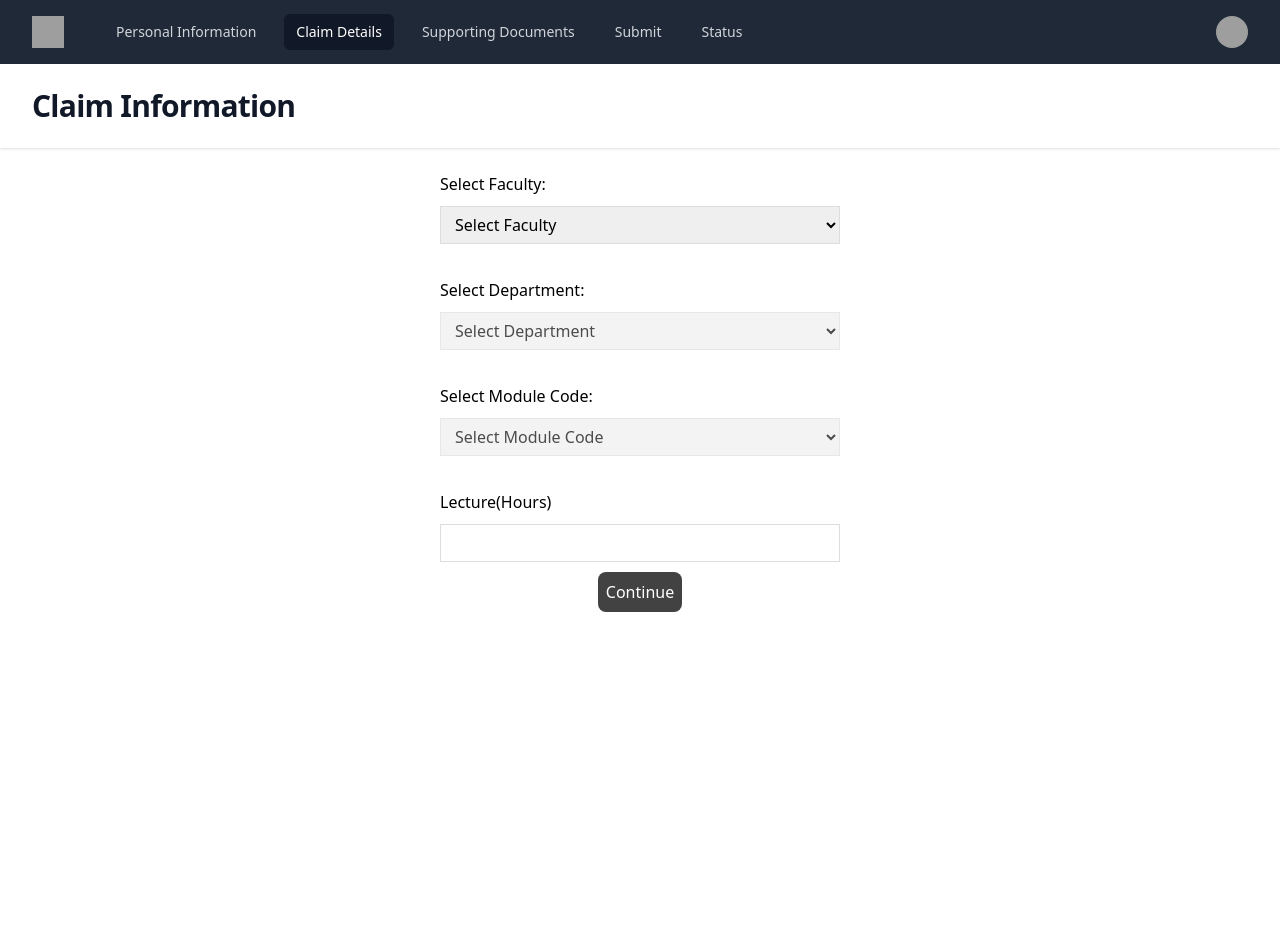
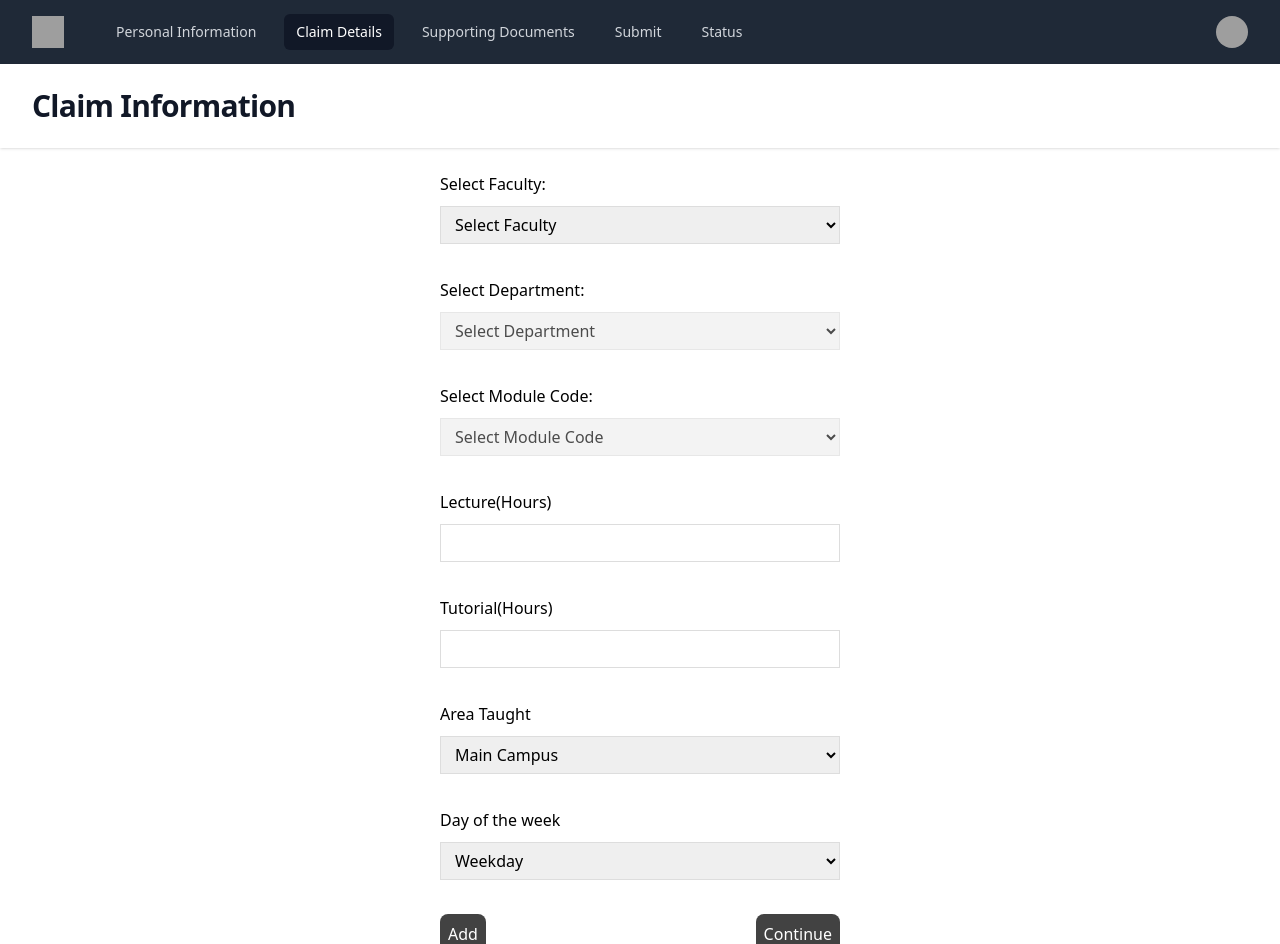
Before and after one commit to Captnatty615/Extra-Workload-Claim-system, a React (Vite) app in the folder react/: page /Claim in a window 1280 px wide. Shown: the top 944 px of the page. Before the commit the page ends 800 px from the top, so only its background shows below. Built offline with nearby package versions, Linux system fonts and the light colour scheme; grey boxes are pictures that could not be loaded.

Commit message:
modified the claim form by adding an add button to add more data

```diff
--- a/react/src/index.css
+++ b/react/src/index.css
@@ -27,3 +27,7 @@
     border-radius: 8px;
     cursor: pointer;
 }
+.button-container {
+    display: flex;
+    justify-content: space-between;
+}
--- a/react/src/views/Claim.jsx
+++ b/react/src/views/Claim.jsx
@@ -3,7 +3,33 @@ import { useNavigate } from "react-router-dom";
 
 export default function Claim() {
   let navigate = useNavigate();
+  const [formData, setFormData] = useState({ faculty: '', department: '', module_code: '', lecture: '', tutorial: '', area: '', day: '' });
 
+  const handleChange = (e) => {
+
+    setFormData({
+      ...formData,
+      [e.target.name]: e.target.value,
+    });
+  }
+
+  const handleAddAnother = () => {
+    // Clearing all fields
+    setFormData({
+      faculty: '',
+      department: '',
+      module_code: '',
+      lecture: '',
+      tutorial: '',
+      area: '',
+      day: '',
+    });
+
+    // Clearing the selected values as well
+  setSelectedFaculty('');
+  setSelectedDepartment('');
+  setSelectedModuleCode('');
+  }
   const faculties = [
     {
       name: "FACULTY OF BUSINESS AND ECONOMICS",
@@ -79,7 +105,7 @@ export default function Claim() {
           <div className="personal">
             <form onSubmit={handleSubmit}>
               <label>Select Faculty:</label>
-              <select value={selectedFaculty} onChange={handleFacultyChange}>
+              <select  id="faculty" name="faculty" value={selectedFaculty} onChange={handleFacultyChange} required>
                 <option value="">Select Faculty</option>
                 {faculties.map((faculty) => (
                   <option key={faculty.name} value={faculty.name}>{faculty.name}</option>
@@ -88,9 +114,11 @@ export default function Claim() {
               <br></br>
               <label>Select Department:</label>
               <select
+                id="department"
+                name="department"
                 value={selectedDepartment}
                 onChange={handleDepartmentChange}
-                disabled={!selectedFaculty}>
+                disabled={!selectedFaculty} required>
                 <option value="">Select Department</option>
                 {selectedFaculty &&
                   faculties
@@ -101,9 +129,11 @@ export default function Claim() {
               <br></br>
               <label>Select Module Code:</label>
               <select
+                id="module_code"
+                name="module_code"
                 value={selectedModuleCode}
                 onChange={handleModuleCodeChange}
-                disabled={!selectedDepartment}>
+                disabled={!selectedDepartment} required>
                 <option value="">Select Module Code</option>
                 {getModuleCodes(selectedFaculty, selectedDepartment).map((code) => (
                   <option key={code} value={code}>{code}</option>
@@ -111,8 +141,27 @@ export default function Claim() {
               </select>
               <br></br>
               <label>Lecture(Hours)</label>
-              <input type="number" id="lecture" min={0} max={24} />
+              <input type="number" id="lecture" name="lecture" min={0} max={24} onChange={handleChange} required />
+              <br></br>
+              <label>Tutorial(Hours)</label>
+              <input type="number" id="tutorial" name="tutorial" min={0} max={24} onChange={handleChange} required />
+              <br></br>
+              <label>Area Taught</label>
+              <select id="area" name="area" onChange={handleChange} required>
+                <option value="main_campus">Main Campus</option>
+                <option value="maktaba">Maktaba</option>
+              </select>
+              <br></br>
+              <label>Day of the week</label>
+              <select id="day" name="day" onChange={handleChange} required>
+                <option value="weekend">Weekday</option>
+                <option value="weekday">Weekend</option>
+              </select>
+              <br></br>
+              <div className="button-container">
+              <button type="button" onClick={handleAddAnother}>Add</button>
               <button type="submit">Continue</button>
+              </div>
             </form>
           </div>
         </div>
```
